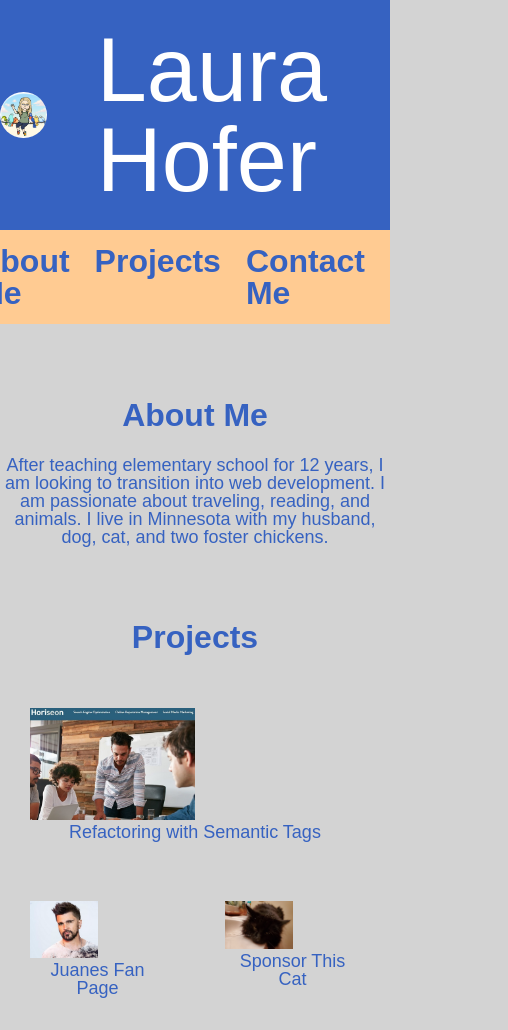
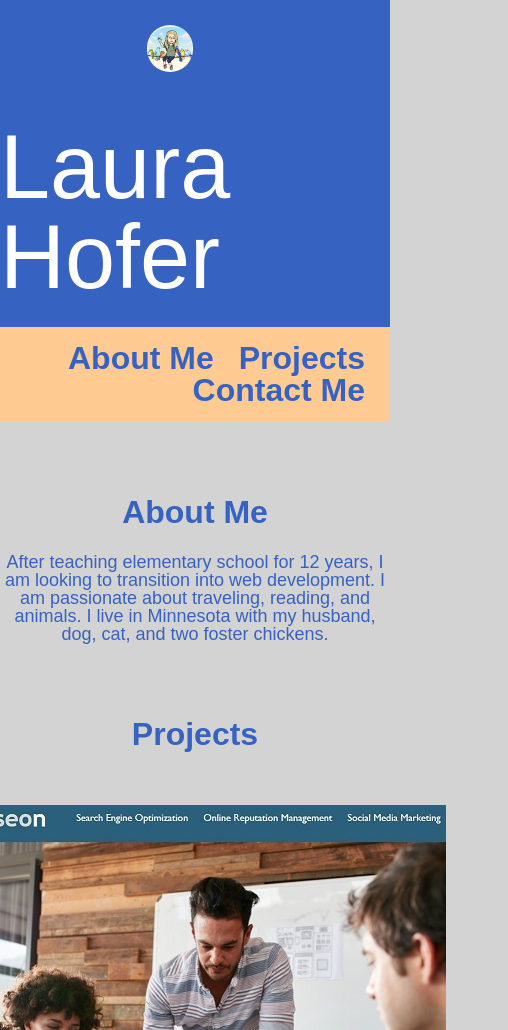
Before and after one commit to ljhofer/02-advanced-css-portfolio, a plain HTML site: page index.html in a window 390 px wide. Shown: the top 1030 px of the page, 508 px wide, since content can reach past the window. Drawn offline with Linux system fonts and the light colour scheme.

Commit message:
Added media queries on cards and flex wrapping

```diff
--- a/Assets/style.css
+++ b/Assets/style.css
@@ -20,6 +20,7 @@ header {
     color: white;
     height: 10%;
     display: flex;
+    flex-wrap: wrap;
     align-items: center;
     justify-content: center;
     width: 100%;
@@ -31,6 +32,7 @@ header {
     padding-top: 25px;
     padding-bottom: 25px;
     margin-right: 50px;
+    flex-shrink: 4;
 }
 
 h1 {
@@ -44,6 +46,7 @@ h1 {
 
 nav {
     display:flex;
+    flex-wrap: wrap;
     justify-content: flex-end;
     background-color: rgb(255, 203, 146);
     padding-top: 15px;
@@ -99,13 +102,14 @@ h2 {
 .card {
     flex: 1 1 50%;
     padding: 30px;
+    /* display: block; */
     /* outline: 1px solid black; */
  }
 
 .card img {
-    margin-left: auto;
-    margin-right: auto;
-    width: 50%;
+    /* margin-left: auto;
+    margin-right: auto; */
+    /* width: 50%; */
 }
  #project-1 {
     flex: 1 1 100%;
@@ -121,3 +125,10 @@ li {
     margin-right: 25px;
     margin-bottom: 50px;
 }
+
+
+@media screen and (max-width: 576px) {
+    .card {
+        flex: 1 1 100%;
+    }
+}
```
